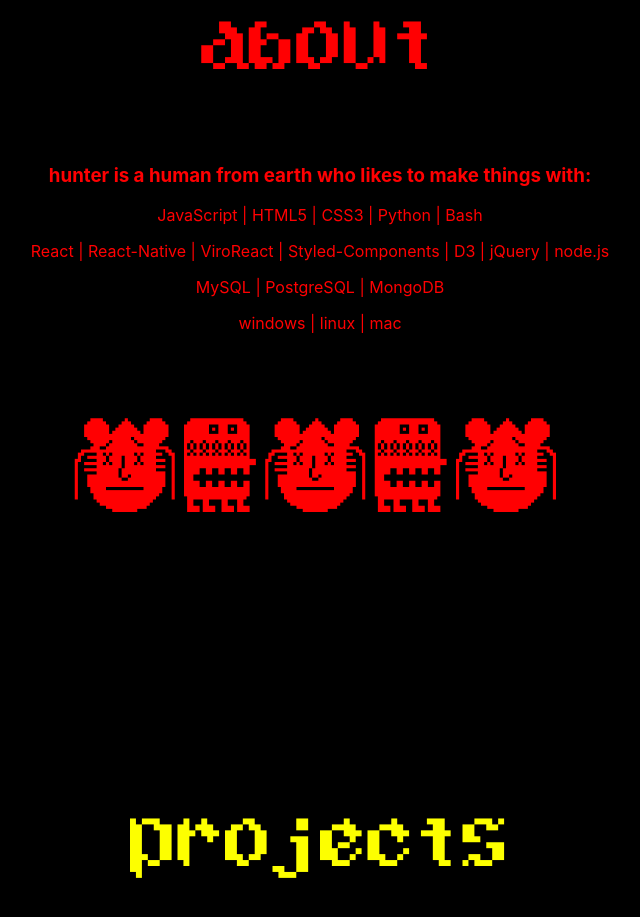
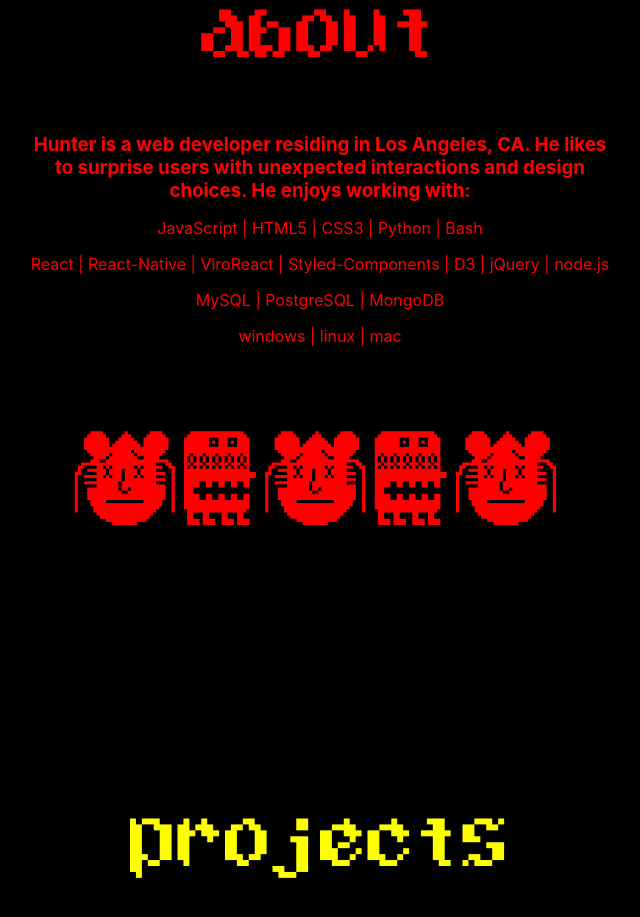
Before and after one commit to huntertread/huntertread.com, a React (Create React App) app: page / in a window 1280 px wide. Shown: the part 940-1857 px from the top of the page, without its empty margins (320-960 px from the left). Built offline with nearby package versions, Linux system fonts and the light colour scheme.

Commit message:
added google analytics tags, updated about section headline

```diff
--- a/public/index.html
+++ b/public/index.html
@@ -1,6 +1,16 @@
 <!DOCTYPE html>
 <html lang="en">
   <head>
+    <!-- Global site tag (gtag.js) - Google Analytics -->
+    <script async src="https://www.googletagmanager.com/gtag/js?id=UA-162752920-1"></script>
+    <script>
+      window.dataLayer = window.dataLayer || [];
+      function gtag(){dataLayer.push(arguments);}
+      gtag('js', new Date());
+
+      gtag('config', 'UA-162752920-1');
+    </script>
+    <!-- end global site tag -->
     <meta charset="utf-8" />
     <meta name="viewport" content="width=device-width, initial-scale=1" />
     <meta name="theme-color" content="#000000" />
--- a/src/About/About.js
+++ b/src/About/About.js
@@ -6,7 +6,7 @@
     <div id="about-section" className="about">
       <h1>ABOUT</h1>
       <div className="about-content">
-        <h3>hunter is a human from earth who likes to make things with:</h3>
+        <h3 className="about-headline">Hunter is a web developer residing in Los Angeles, CA. He likes to surprise users with unexpected interactions and design choices. He enjoys working with:</h3>
         <p>JavaScript | HTML5 | CSS3 | Python | Bash</p>
         <p>React | React-Native | ViroReact | Styled-Components | D3 | jQuery | node.js</p>
         <p>MySQL | PostgreSQL | MongoDB</p>
--- a/src/About/about.css
+++ b/src/About/about.css
@@ -6,6 +6,11 @@
   min-height: 100vh;
 }
 
+.about-headline {
+  max-width: 575px;
+  margin: auto;
+}
+
 img {
   width:90%;
   height: 90%;
```
